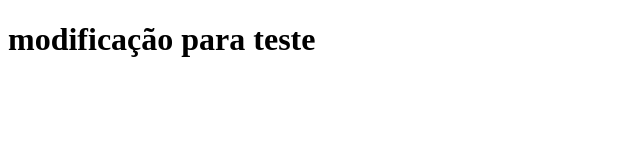
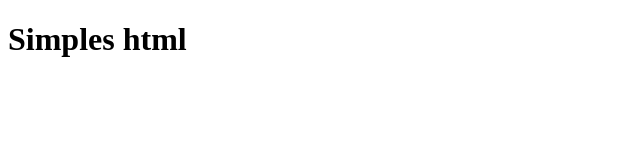
Before and after one commit to Kenzie-Academy-Brasil-Developers/simples-html-aula-sprint-1-vitorll1, a plain HTML site: page index.html in a window 1280 px wide. Shown: the whole page, without its empty margins (0-640 px from the left). Drawn offline with Linux system fonts and the light colour scheme.

Commit message:
voltando ao normal

```diff
--- a/index.html
+++ b/index.html
@@ -7,6 +7,6 @@
     <title>Simples HTML</title>
   </head>
   <body>
-    <h1>modificação para teste</h1>
+    <h1>Simples html</h1>
   </body>
 </html>
```
Also changed, not shown: 1 other file.
